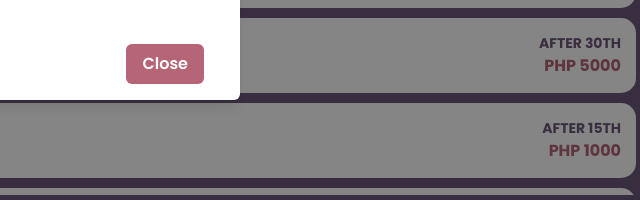
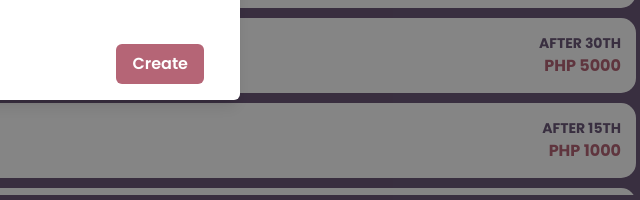
Before and after one commit to franreysaycon/maniko, a Gatsby site: page / in a window 1280 px wide. Both pictures are taken after a click on the button "ADD". Shown: the part 482-682 px from the top of the page, 624-1264 px from the left. Built offline with nearby package versions, Linux system fonts and the light colour scheme; Gatsby itself is replaced by a stand-in of ours.

Commit message:
Change button text in transaction modal

```diff
--- a/src/component/Homepage/TransactionCreateModal.jsx
+++ b/src/component/Homepage/TransactionCreateModal.jsx
@@ -59,7 +59,7 @@ const TransactionCreateModal = ({ isOpen, onClose, templates }) => (
         </Checkbox>
       </ModalBody>
       <ModalFooter>
-        <Button bgColor="red.100" mr={3} onClick={onClose} color="white">Close</Button>
+        <Button bgColor="red.100" mr={3} onClick={onClose} color="white">Create</Button>
       </ModalFooter>
     </ModalContent>
   </Modal>
```
